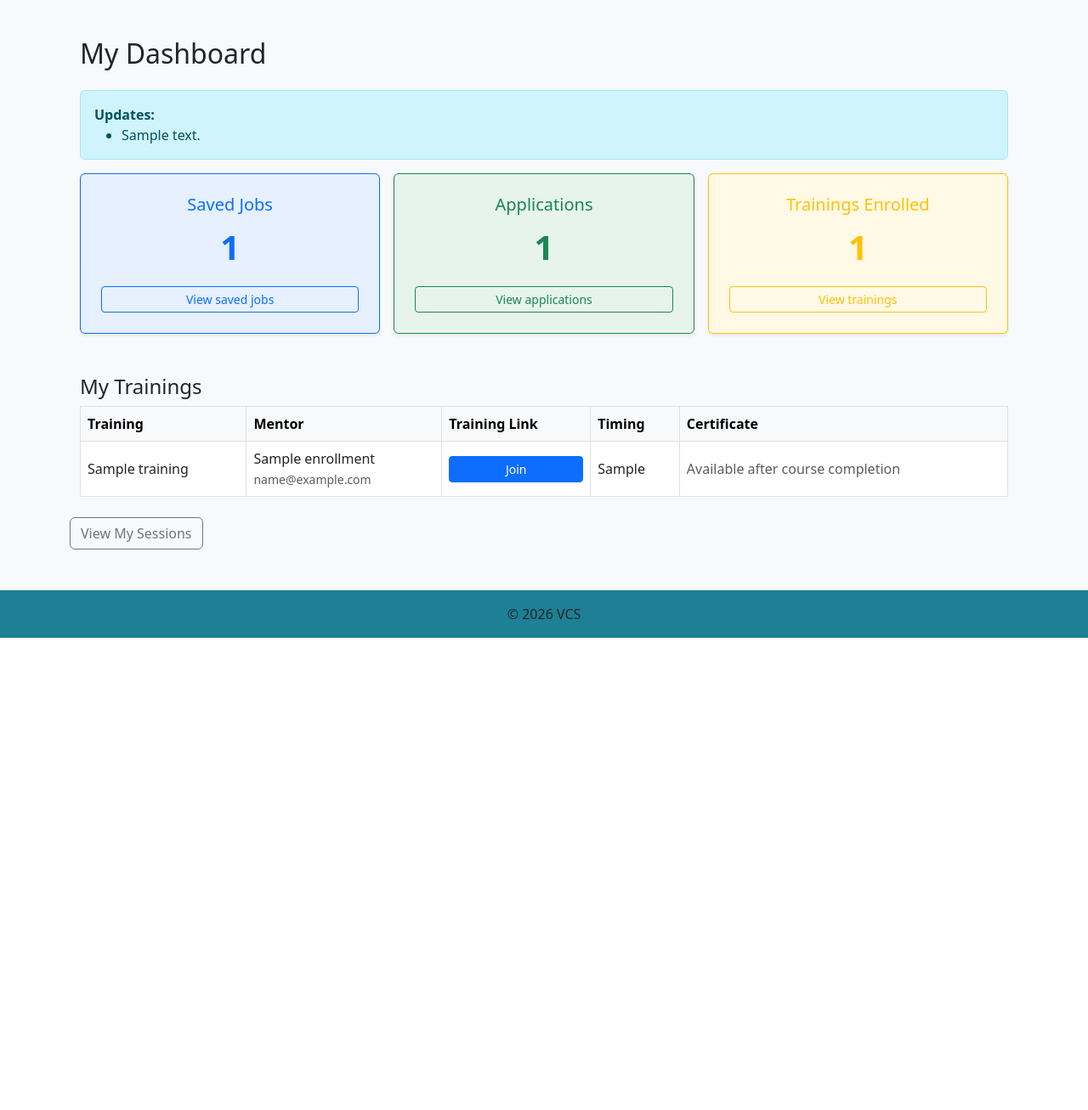
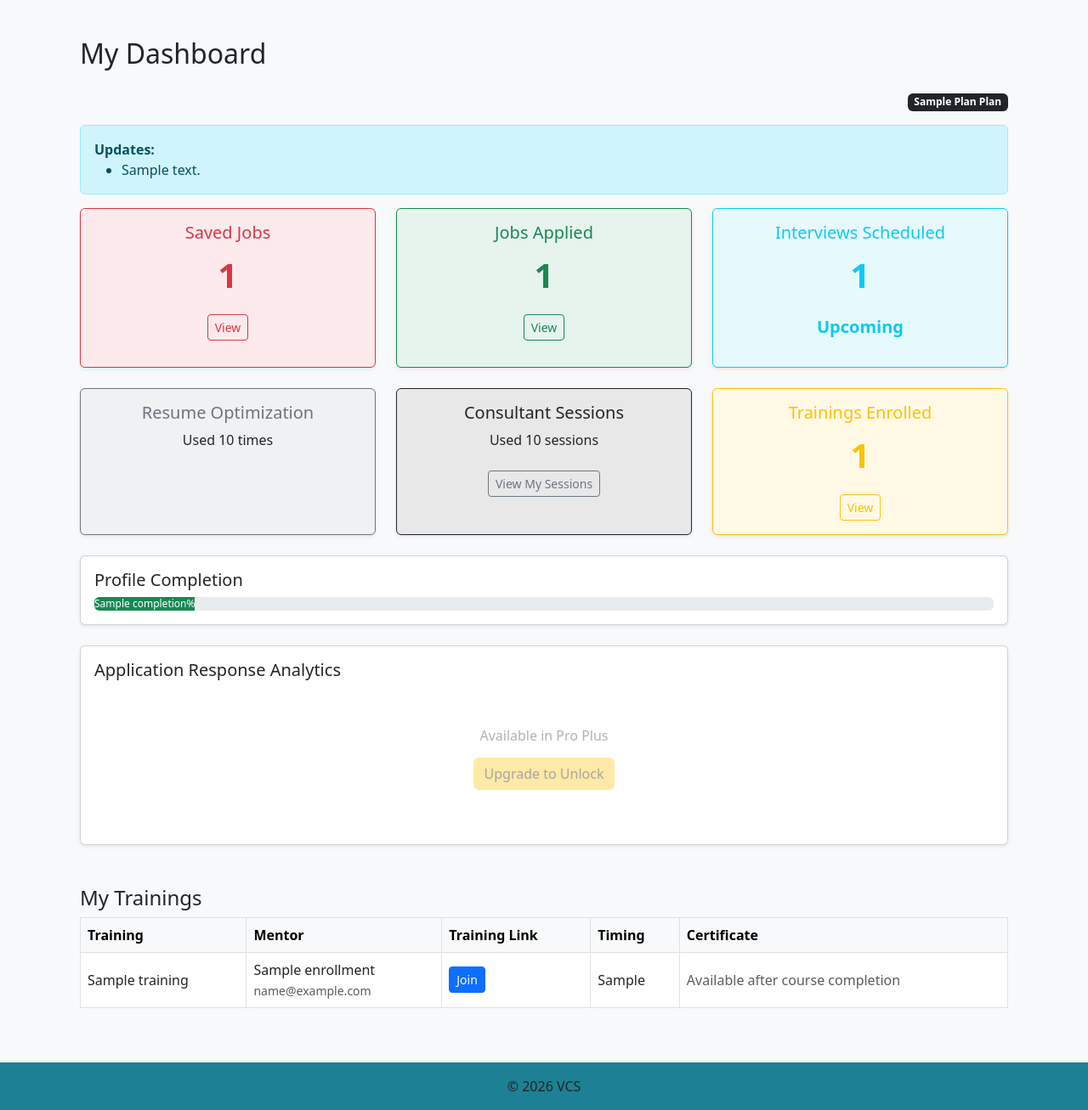
Before and after one commit to sugandv21/Vetri_Consultancy_Services, a Django app: template accounts/templates/accounts/dashboard.html in a window 1280 px wide. Shown: the part 74-1381 px from the top of the page at 85% size. Before the commit the page ends 825 px from the top, so only its background shows below. Run offline with Django 5.2, Linux system fonts and the light colour scheme; the template is opened without the code that fills it: most values are stand-ins (such as "Sample title", 1, 10 or a date in 2020).

Commit message:
Update dashboard.html

```diff
--- a/accounts/templates/accounts/dashboard.html
+++ b/accounts/templates/accounts/dashboard.html
@@ -1,117 +1,246 @@
 {% extends "accounts/base.html" %}
+{% block content %}
 
-{% block content %}
-<style>
-/* Mobile-only table stacking */
-@media (max-width: 767px) {
-  .responsive-table thead {
-    display: none;
-  }
 
-  .responsive-table,
-  .responsive-table tbody,
-  .responsive-table tr,
-  .responsive-table td {
-    display: block;
-    width: 100%;
-  }
-
-  .responsive-table tr {
-    margin-bottom: 1rem;
-    border: 1px solid #dee2e6;
-    border-radius: 8px;
-    padding: 10px;
-    background: #fff;
-  }
-
-  .responsive-table td {
-    border: none;
-    padding: 6px 0;
-  }
-
-  .responsive-table td::before {
-    content: attr(data-label);
-    font-weight: 600;
-    display: block;
-    margin-bottom: 2px;
-    color: #6c757d;
-  }
-}
-</style>
 
 <div class="container mt-4">
+
 <h2 class="mb-4">My Dashboard</h2>
 
+<!-- PLAN BADGE -->
+<div class="mb-3 text-end">
+  <span class="badge bg-dark">{{ plan|title }} Plan</span>
+</div>
 
+<!-- NOTIFICATIONS -->
 {% if notifications %}
 <div class="alert alert-info">
-
 <strong>Updates:</strong>
-
 <ul class="mb-0">
 {% for n in notifications %}
 <li>{{ n.message }}</li>
 {% endfor %}
 </ul>
-
 </div>
 {% endif %}
 
-  <div class="row g-3">
+<!-- MAIN CARDS -->
+<div class="row g-4">
 
 <!-- Saved Jobs -->
 <div class="col-12 col-md-6 col-lg-4">
-      <div class="card text-center shadow-sm h-100 border-primary">
-        <div class="card-body bg-primary bg-opacity-10 p-3 p-md-4">
-          <h5 class="card-title text-primary">Saved Jobs</h5>
-          <p class="fw-bold text-primary fs-1 fs-md-2">
+  <div class="card text-center shadow-sm h-100 border-danger">
+    <div class="card-body bg-danger bg-opacity-10">
+
+      <h5 class="text-danger">Saved Jobs</h5>
+
+      <p class="fw-bold fs-1 text-danger">
         {{ saved_jobs_count }}
       </p>
+
       <a href="{% url 'saved_jobs' %}"
-             class="btn btn-outline-primary btn-sm w-100 w-md-auto">
-            View saved jobs
+         class="btn btn-outline-danger btn-sm">
+        View
       </a>
+
     </div>
   </div>
 </div>
 
+
 <!-- Applications -->
 <div class="col-12 col-md-6 col-lg-4">
 <div class="card text-center shadow-sm h-100 border-success">
-        <div class="card-body bg-success bg-opacity-10 p-3 p-md-4">
-          <h5 class="card-title text-success">Applications</h5>
-          <p class="fw-bold text-success fs-1 fs-md-2">
+<div class="card-body bg-success bg-opacity-10">
+<h5 class="text-success">Jobs Applied</h5>
+
+<p class="fw-bold fs-1 text-success">
+{% if plan == "FREE" %}
+  {{ applications_count }} / 20
+{% elif plan == "PRO" %}
+  {{ applications_count }} / 100
+{% else %}
   {{ applications_count }}
+{% endif %}
 </p>
-          <a href="{% url 'applications' %}"
-             class="btn btn-outline-success btn-sm w-100 w-md-auto">
-            View applications
-          </a>
+
+<a href="{% url 'applications' %}" class="btn btn-outline-success btn-sm">View</a>
+</div>
+</div>
 </div>
 
+<!-- Interviews -->
+<div class="col-12 col-md-6 col-lg-4">
+<div class="card text-center shadow-sm h-100 border-info">
+<div class="card-body bg-info bg-opacity-10">
+<h5 class="text-info">Interviews Scheduled</h5>
+<p class="fw-bold fs-1 text-info">{{ interviews_count }}</p>
+<p class="fw-bold fs-5 text-info">Upcoming</p>
+</div>
+</div>
+</div>
+
+<!-- Resume Optimization -->
+<div class="col-12 col-md-6 col-lg-4">
+<div class="card text-center shadow-sm h-100 border-secondary">
+<div class="card-body bg-secondary bg-opacity-10">
+<h5 class="text-secondary">Resume Optimization</h5>
+
+{% if plan == "FREE" %}
+<a href="{% url 'settings' %}" class="btn btn-warning btn-sm">
+Upgrade to Continue
+</a>
+
+{% elif plan == "PRO" %}
+{% if resume_used >= 1 %}
+Used — <a href="{% url 'settings' %}">Upgrade to Pro Plus</a>
+{% else %}
+Available (1 left)
+{% endif %}
+
+{% else %}
+Used {{ resume_used }} times
+{% endif %}
 
 </div>
 </div>
+</div>
 
-    <!-- Trainings Enrolled -->
+<!-- Consultation -->
+<div class="col-12 col-md-6 col-lg-4">
+<div class="card text-center shadow-sm h-100 border-dark">
+<div class="card-body bg-dark bg-opacity-10">
+<h5 class="text-dark">Consultant Sessions</h5>
+
+{% if plan == "FREE" %}
+<a href="{% url 'settings' %}" class="btn btn-warning btn-sm">
+Upgrade to Continue
+</a>
+
+{% elif plan == "PRO" %}
+{% if sessions_used >= 1 %}
+Used — <a href="{% url 'settings' %}">Upgrade to Pro Plus</a>
+{% else %}
+Available (1 left)
+{% endif %}
+
+{% else %}
+Used {{ sessions_used }} sessions
+{% endif %}
+
+<br><br>
+<a href="{% url 'my_sessions' %}" class="btn btn-outline-secondary btn-sm">
+View My Sessions
+</a>
+
+</div>
+</div>
+</div>
+
+<!-- Trainings -->
 <div class="col-12 col-md-6 col-lg-4">
 <div class="card text-center shadow-sm h-100 border-warning">
-        <div class="card-body bg-warning bg-opacity-10 p-3 p-md-4">
-          <h5 class="card-title text-warning">Trainings Enrolled</h5>
-          <p class="fw-bold text-warning fs-1 fs-md-2">
-            {{ enrolled_trainings_count }}
-          </p>
-          <a href="{% url 'training_list' %}"
-             class="btn btn-outline-warning btn-sm w-100 w-md-auto">
-            View trainings
-          </a>
+<div class="card-body bg-warning bg-opacity-10">
+<h5 class="text-warning">Trainings Enrolled</h5>
+<p class="fw-bold fs-1 text-warning">{{ enrolled_trainings_count }}</p>
+<a href="{% url 'training_list' %}" class="btn btn-outline-warning btn-sm">View</a>
 </div>
 </div>
 </div>
 
 </div>
 
-  <!-- MY TRAININGS SECTION -->
+<!-- PROFILE COMPLETION -->
+<div class="card mt-4 shadow-sm">
+<div class="card-body">
+<h5>Profile Completion</h5>
+<div class="progress">
+<div class="progress-bar bg-success" style="width: {{ completion }}%">
+{{ completion }}%
+</div>
+</div>
+</div>
+</div>
+
+<!-- SKILLS MILESTONE
+<div class="card mt-4 shadow-sm">
+<div class="card-body">
+<h5>Skill Milestone</h5>
+<p class="text-muted">Keep applying & learning to unlock badges.</p>
+</div>
+</div>-->
+
+<!-- APPLICATION RESPONSE (PRO PLUS ONLY) -->
+<div class="card mt-4 shadow-sm">
+<div class="card-body">
+
+<h5>Application Response Analytics</h5>
+
+{% if plan == "PRO_PLUS" %}
+
+<canvas id="responseChart"></canvas>
+
+<script src="https://cdn.jsdelivr.net/npm/chart.js"></script>
+
+<script>
+document.addEventListener("DOMContentLoaded", function(){
+
+    const labels = {{ chart_labels|safe }};
+    const dataValues = {{ chart_data|safe }};
+
+    console.log("Labels:", labels);
+    console.log("Data:", dataValues);
+
+    if(labels.length === 0){
+        labels.push("Week 1","Week 2","Week 3","Week 4");
+        dataValues.push(0,0,0,0);
+    }
+
+    const ctx = document.getElementById('responseChart').getContext('2d');
+
+    new Chart(ctx,{
+        type:'line',
+        data:{
+            labels: labels,
+            datasets:[{
+                label:'Application Status Response',
+                data: dataValues,
+                borderWidth:2,
+                tension:0.3,
+                fill:false
+            }]
+        },
+        options:{
+            responsive:true,
+            scales:{
+                y:{
+                    beginAtZero:true,
+                    ticks:{ precision:0 }
+                }
+            }
+        }
+    });
+
+});
+</script>
+
+
+{% else %}
+
+<div class="text-center p-5 locked">
+<h6>Available in Pro Plus</h6>
+<a href="{% url 'settings' %}" class="btn btn-warning mt-2">
+Upgrade to Unlock
+</a>
+</div>
+
+{% endif %}
+
+</div>
+</div>
+
+
+<!-- TRAININGS TABLE (UNCHANGED) -->
 <h4 class="mt-5">My Trainings</h4>
 
 <div class="table-responsive">
@@ -129,9 +258,7 @@
 <tbody>
 {% for e in enrollments %}
 <tr>
-          <td data-label="Training">
-            {{ e.training.title }}
-          </td>
+<td data-label="Training">{{ e.training.title }}</td>
 
 <td data-label="Mentor">
 {{ e.mentor_name|default:"Not assigned" }}<br>
@@ -140,42 +267,27 @@
 
 <td data-label="Training Link">
 {% if e.training_link %}
-              <a href="{{ e.training_link }}"
-                target="_blank"
-                class="btn btn-sm btn-primary w-100 w-md-auto">
-                Join
-              </a>
+<a href="{{ e.training_link }}" target="_blank" class="btn btn-sm btn-primary">Join</a>
 {% else %}
 <span class="text-muted">Link not shared</span>
 {% endif %}
 </td>
 
-          <td data-label="Timing">
-            {{ e.course_timing|default:"To be announced" }}
-          </td>
+<td data-label="Timing">{{ e.course_timing|default:"To be announced" }}</td>
 
 <td data-label="Certificate">
 {% if not e.is_completed %}
-              <span class="text-muted">
-                Available after course completion
-              </span>
+<span class="text-muted">Available after course completion</span>
 {% elif e.is_completed and not e.certificate %}
-              <span class="text-warning">
-                Certificate uploading soon
-              </span>
+<span class="text-warning">Certificate uploading soon</span>
 {% else %}
-              <a href="{{ e.certificate.url }}"
-                 class="btn btn-sm btn-success w-100 w-md-auto">
-                Download
-              </a>
+<a href="{{ e.certificate.url }}" class="btn btn-sm btn-success">Download</a>
 {% endif %}
 </td>
 </tr>
 {% empty %}
 <tr>
-          <td colspan="5" class="text-center text-muted py-4">
-            No trainings enrolled.
-          </td>
+<td colspan="5" class="text-center text-muted py-4">No trainings enrolled.</td>
 </tr>
 {% endfor %}
 </tbody>
@@ -183,8 +295,67 @@
 </div>
 
 </div>
+<style>
+/* Mobile-only table stacking */
+@media (max-width: 767px) {
+  .responsive-table thead { display:none; }
+  .responsive-table, .responsive-table tbody,
+  .responsive-table tr, .responsive-table td {
+    display:block; width:100%;
+  }
+  .responsive-table tr {
+    margin-bottom:1rem; border:1px solid #dee2e6;
+    border-radius:8px; padding:10px; background:#fff;
+  }
+  .responsive-table td { border:none; padding:6px 0; }
+  .responsive-table td::before {
+    content:attr(data-label); font-weight:600;
+    display:block; margin-bottom:2px; color:#6c757d;
+  }
+}
 
-<a href="{% url 'my_sessions' %}" class="btn btn-outline-secondary mt-2">
-  View My Sessions
-</a>
+.locked{
+  opacity:.35;
+  pointer-events:none;
+}
+
+{% comment %} saved Jobs {% endcomment %}
+.dash-card{
+    border:2px solid #003b44;
+    border-radius:12px;
+    transition:.25s;
+    font-size:36px;
+}
+
+.dash-card:hover{
+    transform:translateY(-5px);
+    box-shadow:0 10px 25px #1d809455;
+}
+
+.dash-icon{
+    width:36px;
+    height:36px;
+    border-radius:50%;
+    background:#e6f4f6;
+    padding:6px;
+}
+
+.big-number{
+    font-size:42px;
+    font-weight:700;
+    color:#003b44;
+}
+
+.btn-dash{
+  background:#003b44;
+    color:white;
+
+}
+.btn-dash:hover{
+     border:1px solid #003b44;
+    color:#003b44;
+}
+
+
+</style>
 {% endblock %}
```
Lines whose indentation alone changed are shown as unchanged.
